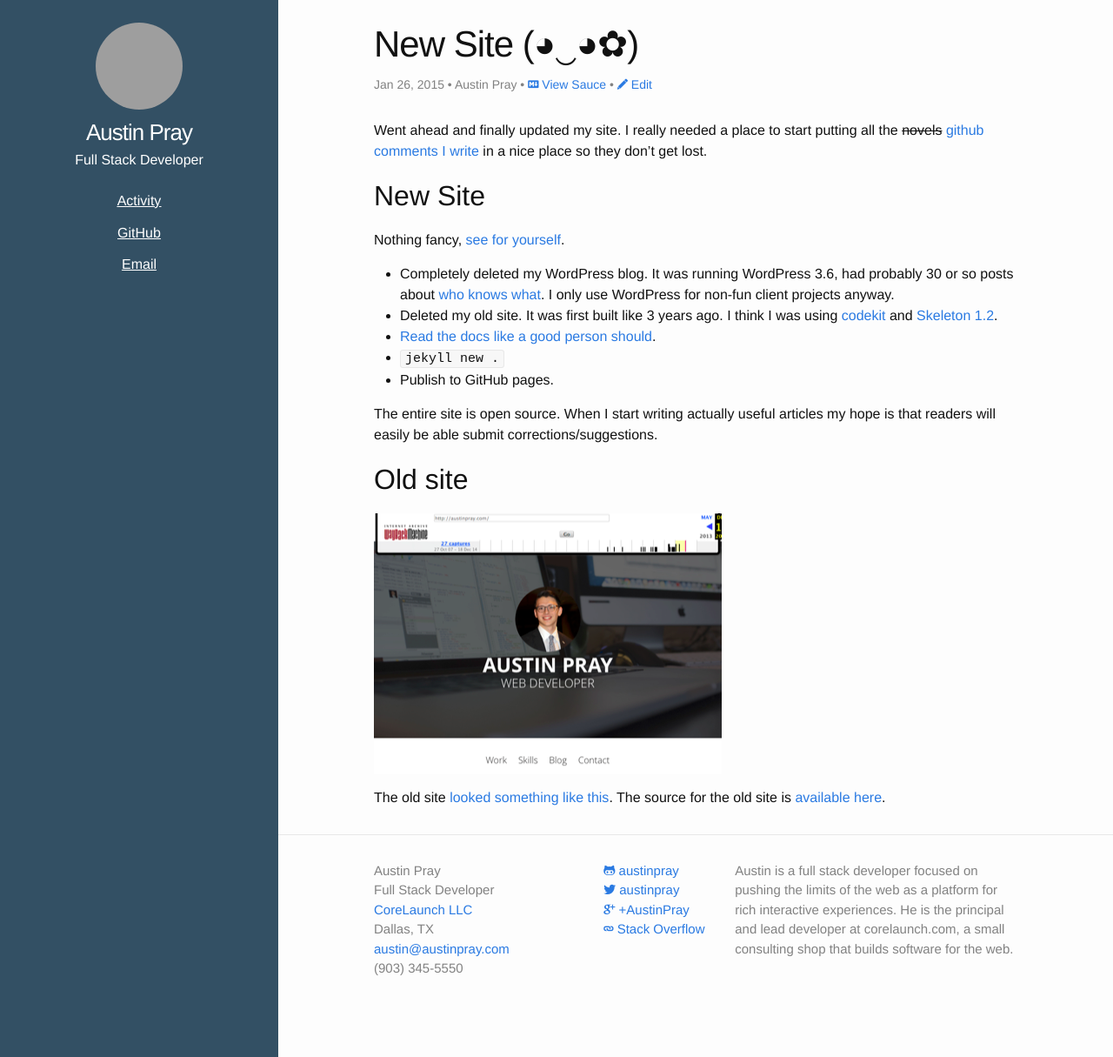
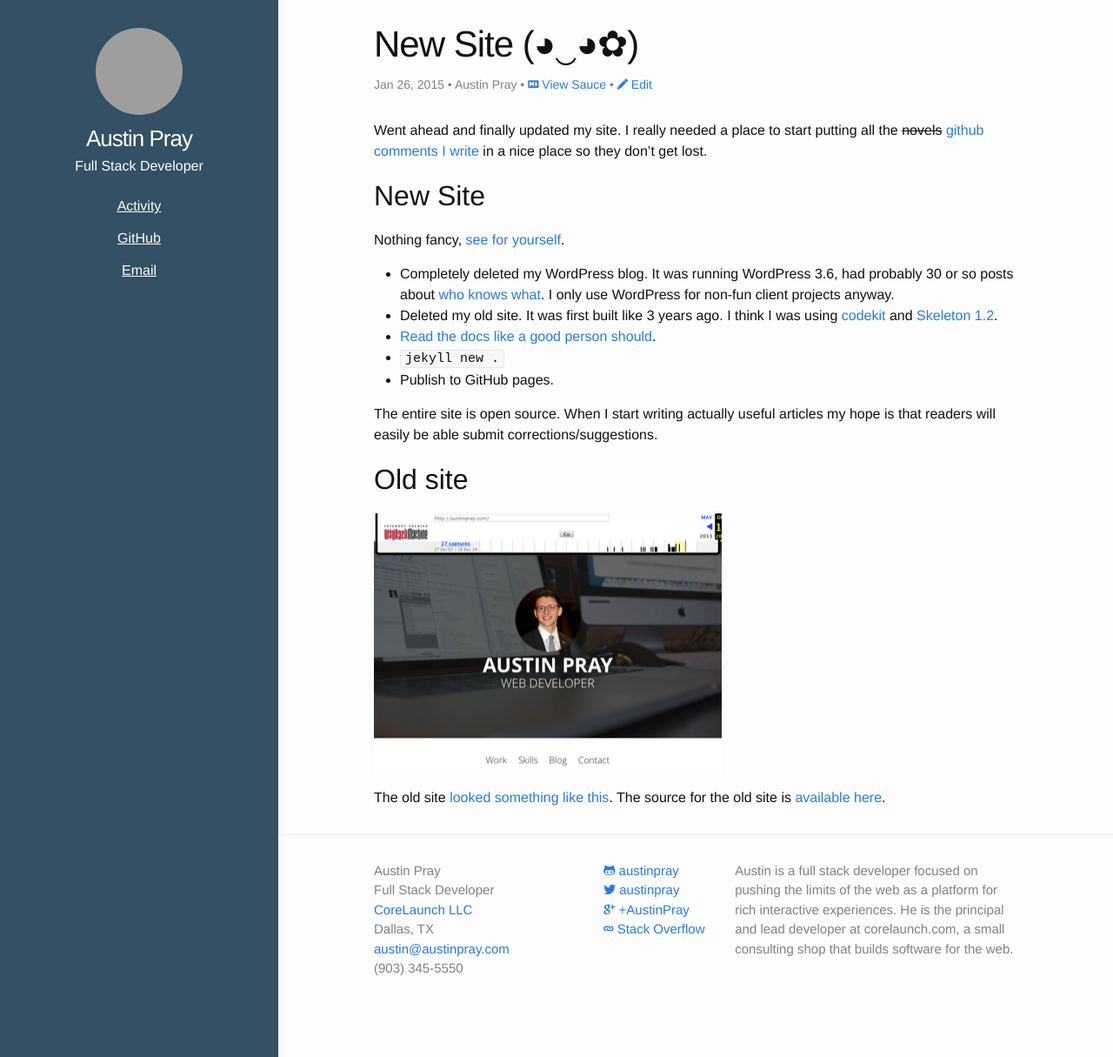
Before and after one commit to austinpray/austinpray.com, a Jekyll site: the page built from _posts/2015-01-26-new-site.md, in a window 1280 px wide. Shown: the whole page at 87% size. Built offline with Jekyll 4.4.1, drawn with Linux system fonts in a browser that asks for light colours; comment, search, counter and statistics services are not loaded; grey boxes are pictures that could not be loaded.

Commit message:
Fix header

```diff
--- a/_sass/_layout.scss
+++ b/_sass/_layout.scss
@@ -381,7 +381,6 @@ $breakpoint: 750px;
       padding: 2% 0;
     }
     .site-header {
-      padding-top: 2%;
       text-align: center;
       border:0;
       min-height:100vh;
@@ -390,6 +389,10 @@ $breakpoint: 750px;
       background-color: $dark;
       color: #fff;
       width: 200px;
+    }
+
+    .site-header-wrapper {
+      margin-top: 10%;
     }
 
     .page-content{
```
